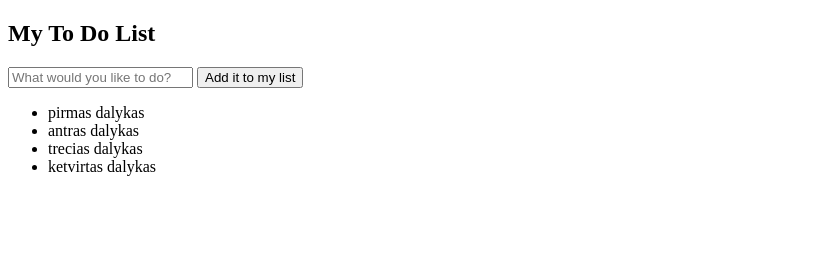
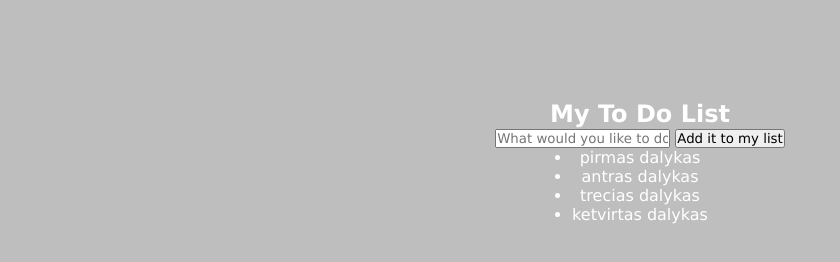
Before and after one commit to abejeris/todoapp, a plain HTML site: page todo.html in a window 1280 px wide. Shown: the whole page, without its empty margins (0-840 px from the left). Drawn offline with Linux system fonts and the light colour scheme.

Commit message:
pushinam

```diff
--- a/todo.html
+++ b/todo.html
@@ -5,8 +5,10 @@
 		<meta http-equiv="X-UA-Compatible" content="IE=edge" />
 		<meta name="viewport" content="width=device-width, initial-scale=1.0" />
 		<title>ToDo</title>
+		<link rel="stylesheet" href="todo.css" />
 	</head>
 	<body>
+		<div class="container">
 			<div id="addTodo">
 				<h2>My To Do List</h2>
 				<input type="text" id="todo" placeholder="What would you like to do?" />
@@ -19,5 +21,6 @@
 				<li>trecias dalykas</li>
 				<li>ketvirtas dalykas</li>
 			</ul>
+		</div>
 	</body>
 </html>
--- /dev/null
+++ b/todo.scss
@@ -0,0 +1,20 @@
+* {
+	margin: 0;
+	padding: 0;
+	font-family: Verdana, Geneva, Tahoma, sans-serif;
+}
+
+body {
+	background-color: rgb(190, 190, 190);
+	color: white;
+
+	.container {
+		display: flex;
+		flex-direction: column;
+		width: 70%;
+		max-width: 500px;
+		align-items: center;
+		margin: 100px auto;
+		text-align: center;
+	}
+}
```
Also changed, not shown: todo.css (added), 1 other file. Lines whose indentation alone changed are shown as unchanged.
